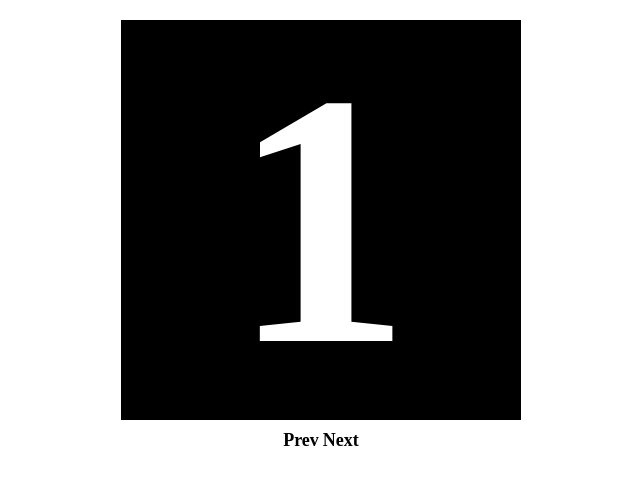
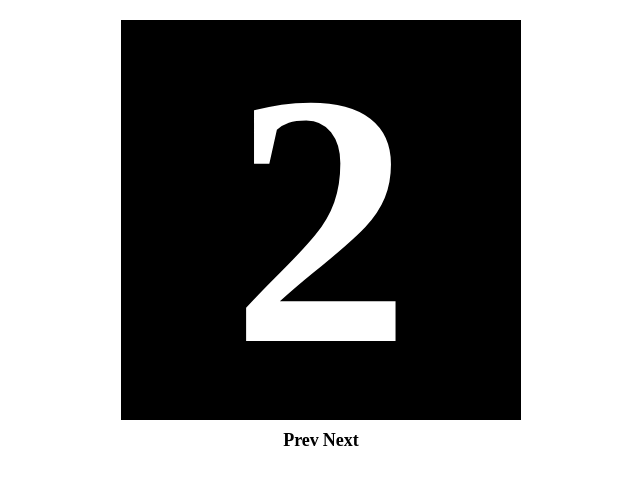
Before and after one commit to quality520/Example, a plain HTML site: page css 3D效果/index.html in a window 1280 px wide. Both pictures are taken after a click on the link "Next". Shown: the whole page, without its empty margins (319-959 px from the left). Drawn offline with Linux system fonts and the light colour scheme.

Commit message:
css 3d_finish

```diff
--- a/css 3D效果/css/style.css
+++ b/css 3D效果/css/style.css
@@ -12,22 +12,27 @@ a{
 #container{
 	perspective:800px;
 	-webkit-perspective:800px;
-
+	overflow:hidden;
 	perspective-origin:50% 50%;
 	-webkit-perspective-origin:50% 50%;
+
+
+
+
+}
+
+#box{
+
+	width:400px;
+	height:400px;
+	margin:20px auto 0;
+	position:relative;
 
 	transform-style:preserve-3d;
 	-webkit-transform-style:preserve-3d;
 
 
-}
 
-#box{
-	background-color:#efefef;
-	width:400px;
-	height:400px;
-	margin:20px auto 0;
-	position:relative;
 }
 
 .page{
@@ -42,11 +47,30 @@ a{
 	color:white;
 	padding:20px;
 	position:absolute;
-	transform:rotateX(0deg);
-	-webkit-transform:rotateX(0deg);
 
+
+	transform-origin:bottom;
+	-webkit-transform-origin:bottom;
+
+
+	transition:all linear 1s;
+	-webkit-transition:all linear 0.5s;
+}
+#page1{
+
+	transform-origin:bottom;
+	-webkit-transform-origin:bottom;
+
+	transition:-webkit-transform 1s linear;
+	-webkit-transition:-webkit-transform 1s linear;
 }
 #page2,#page3,#page4,#page5,#page6{
+	transform-origin:bottom;
+	-webkit-transform-origin:bottom;
+
+	transition:-webkit-transform 1s linear;
+	-webkit-transition:-webkit-transform 1s linear;
+
 	transform:rotateX(90deg);
 	-webkit-transform:rotateX(90deg);
 
--- a/css 3D效果/index.html
+++ b/css 3D效果/index.html
@@ -4,6 +4,7 @@
 		<meta charset="utf-8">
 		<title>CSS 3D效果</title>
 		<link rel="stylesheet" type="text/css" href="css/style.css">
+		<script type="text/javascript" src="js/action.js"></script>
 	</head>
 	<body>
 		<div id="container">
@@ -17,8 +18,13 @@
 			</div>
 		</div>
 		<div id="button">
-			<a href="javascript:previous">Prev</a>
+			<a href="javascript:previous()">Prev</a>
 			<a href="javascript:next()">Next</a>
 		</div>
+		<script type="text/javascript">
+
+
+
+		</script>
 	</body>
 </html>
--- a/css 3D效果/js/action.js
+++ b/css 3D效果/js/action.js
@@ -0,0 +1,24 @@
+var curIndex = 1;
+
+			function next(){
+				if(curIndex == 6)
+					return;
+
+				var curPage = document.getElementById('page'+ curIndex);
+				curPage.style.webkitTransform = 'rotateX(-90deg)';
+				curIndex ++;
+				var nextPage = document.getElementById('page'+ curIndex);
+				nextPage.style.webkitTransform = 'rotateX(0deg)';
+			}
+
+			function previous(){
+				if(curIndex == 1)
+					return;
+
+				var curPage = document.getElementById('page'+ curIndex);
+				curPage.style.webkitTransform = 'rotateX(90deg)';
+				curIndex --;
+				var nextPage = document.getElementById('page'+ curIndex);
+				nextPage.style.webkitTransform = 'rotateX(0deg)';
+
+			}
```
